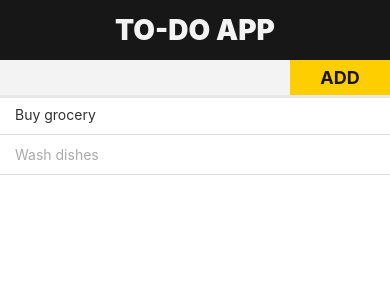
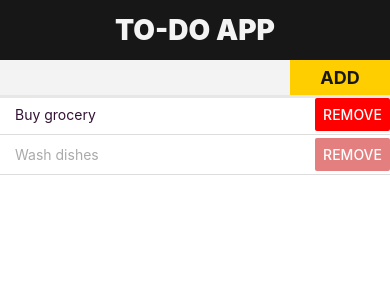
Before and after one commit to tifffai/Todo-Mobile-App, a React Native app: screen / in a window 390 px wide. Shown: the top 300 px of the page. Built offline with nearby package versions, Linux system fonts and the light colour scheme.

Commit message:
Added 'Remove' button for listed items with styling

```diff
--- a/components/TodoItem.js
+++ b/components/TodoItem.js
@@ -14,9 +14,16 @@ export default class TodoItem extends React.Component {
                 style={styles.todoItem}
                 onPress={ () => this.props.toggleDone() }
             >
-                <Text style={(todoItem.done) ? { color: '#AAA' } : { color: '#313131' }}>
+                <Text style={(todoItem.done) ? { color: '#AAA' } : { color: '#313' }}>
                     { todoItem.title }
                 </Text>
+
+                <Button
+                    title="Remove"
+                    color={(todoItem.done) ? 'rgba(200, 0, 0, 0.5)' : 'rgba(255, 0, 0, 1)' }
+                    onPress={() => this.props.removeTodo()}
+                />
+
             </TouchableOpacity>
         )
     }
```
